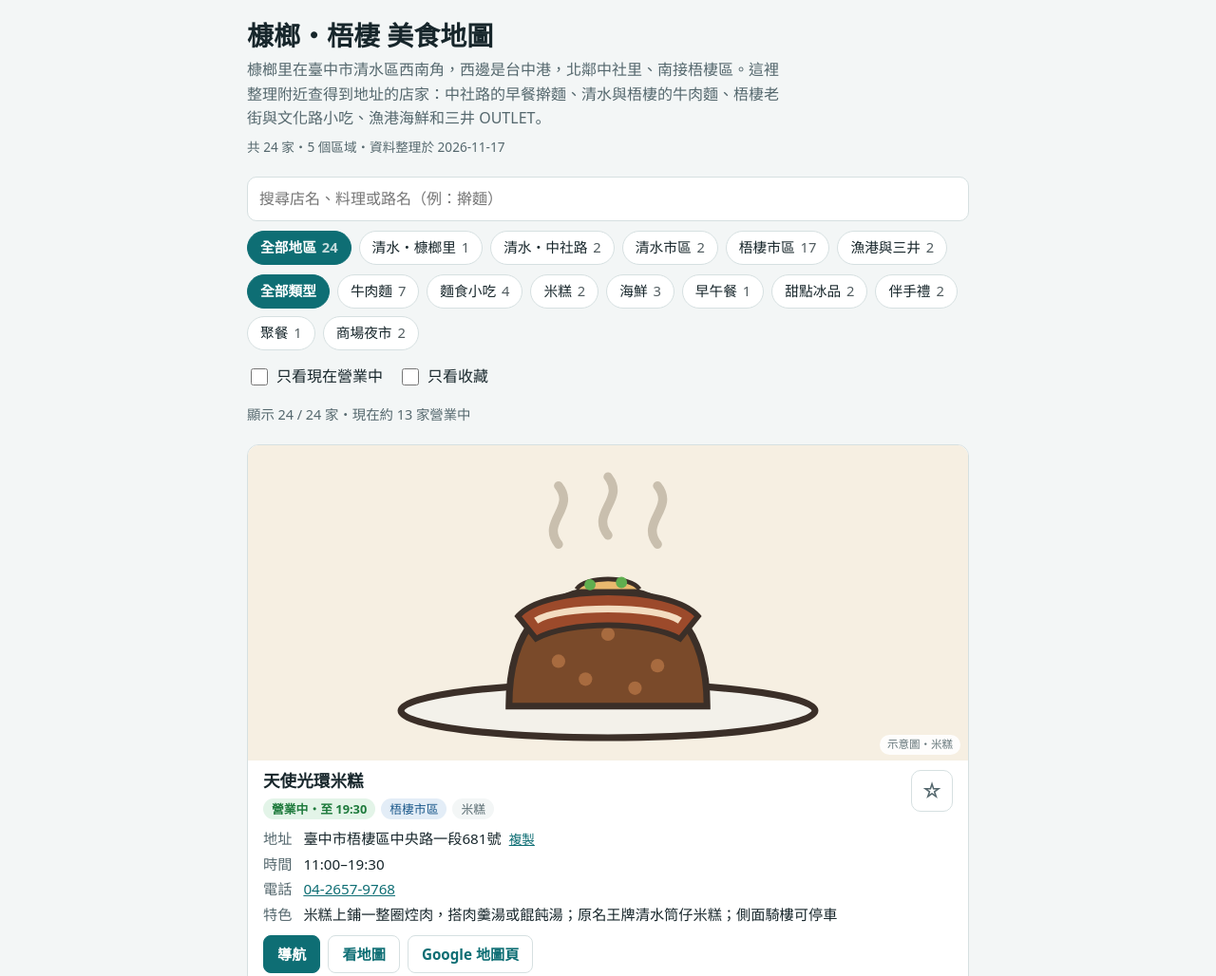
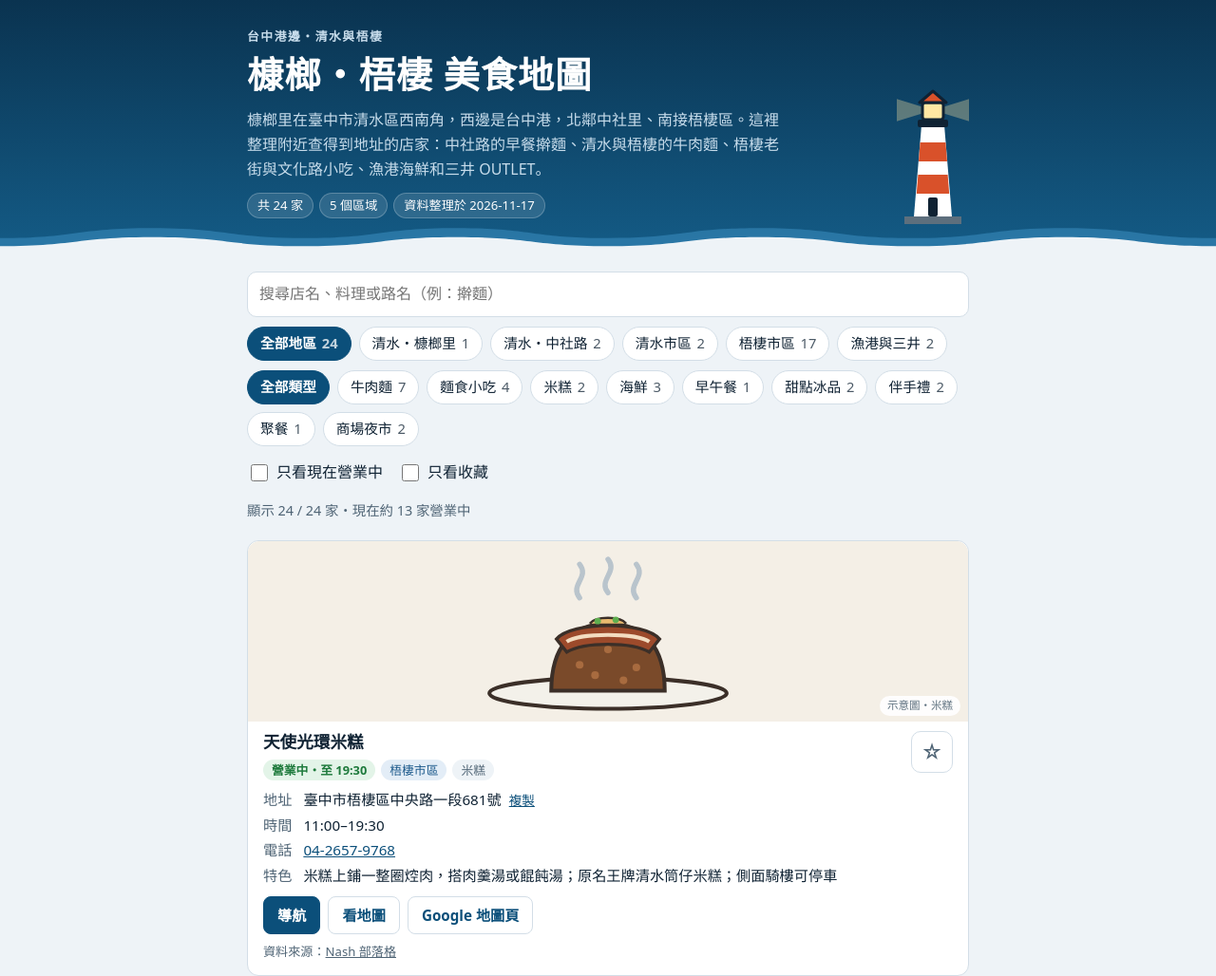
Before and after one commit to c0923875542-create/csl54, a plain HTML site: page food-map/index.html in a window 1280 px wide. Shown: the top 1028 px of the page at 95% size. Drawn offline with Linux system fonts and the light colour scheme.

Commit message:
美食地圖改為海港風格：新 App 圖示與頁面視覺
- App 圖示：深海漸層、白色地圖標記內浮標橘的碗、底部海浪
- 頁首改為深海色橫幅，加上燈塔與海浪；統計資訊改成膠囊
- 配色改為海霧底色、港口深藍主色、浮標橘收藏；深色模式為夜港
- 插圖高度限制並完整顯示；manifest 與 theme-color 更新；sw.js 升為 v5

Co-Authored-By: Claude Opus 5.5 <noreply@anthropic.com>
Claude-Session: https://claude.ai/code/session_0117ZAxV64kuQYTa6JSJtV5R

```diff
--- a/food-map/illustrations.js
+++ b/food-map/illustrations.js
@@ -3,7 +3,7 @@
 // 食物本身的顏色固定，在兩種主題下都清楚。viewBox 統一為 320×140。
 window.FOOD_ILLUSTRATIONS = (function () {
   const wrap = (body) =>
-    '<svg viewBox="0 0 320 140" xmlns="http://www.w3.org/2000/svg" aria-hidden="true" focusable="false" preserveAspectRatio="xMidYMid slice">' +
+    '<svg viewBox="0 0 320 140" xmlns="http://www.w3.org/2000/svg" aria-hidden="true" focusable="false" preserveAspectRatio="xMidYMid meet">' +
     '<rect width="320" height="140" fill="var(--ill-bg)"/>' + body + "</svg>";
   const steam = (x) =>
     '<g fill="none" stroke="var(--ill-steam)" stroke-width="4" stroke-linecap="round">' +
--- a/food-map/index.html
+++ b/food-map/index.html
@@ -6,26 +6,30 @@
 <title>槺榔梧棲美食地圖</title>
 <meta name="description" content="臺中清水槺榔里、中社路與梧棲一帶的美食清單：營業中判斷、收藏與路線規劃、Google 地圖導航，可離線瀏覽。">
 <meta name="color-scheme" content="light dark">
-<meta name="theme-color" content="#0e6e74" media="(prefers-color-scheme: light)">
-<meta name="theme-color" content="#10181a" media="(prefers-color-scheme: dark)">
+<meta name="theme-color" content="#0a3350" media="(prefers-color-scheme: light)">
+<meta name="theme-color" content="#04101a" media="(prefers-color-scheme: dark)">
 <link rel="manifest" href="manifest.webmanifest">
 <link rel="icon" type="image/png" sizes="192x192" href="icons/icon-192.png">
 <link rel="apple-touch-icon" href="icons/apple-touch-icon.png">
 <meta name="apple-mobile-web-app-capable" content="yes">
 <meta name="mobile-web-app-capable" content="yes">
 <meta name="apple-mobile-web-app-title" content="槺榔美食">
-<meta name="apple-mobile-web-app-status-bar-style" content="default">
+<meta name="apple-mobile-web-app-status-bar-style" content="black-translucent">
 <style>
-  /* 版面：手機優先單欄。頂部搜尋與篩選，中間店家卡片，底部收藏路線與匯出 */
+  /* 版面：手機優先單欄。海港色調：頂部深海色橫幅（燈塔＋浪），下方海霧底色上的店家卡片；
+     主色是港口深藍，浮標橘只用在收藏與重點 */
   :root {
-    --bg: #f3f6f6;
+    --bg: #eef3f7;          /* 海霧 */
     --surface: #ffffff;
-    --fg: #17262b;
-    --muted: #55686e;
-    --line: #d6e0e1;
-    --accent: #0e6e74;      /* 港口水色 */
+    --fg: #0f2233;
+    --muted: #4f6475;
+    --line: #d3dee7;
+    --accent: #0b4f7a;      /* 港口深藍 */
     --accent-fg: #ffffff;
-    --accent-soft: #e0f0f0;
+    --accent-soft: #e2eef6;
+    --buoy: #d9512a;        /* 浮標橘 */
+    --sea-deep: #0a3350; --sea: #145c87; --sea-light: #3b8fc2; --foam: #ffffff;
+    --hero-fg: #ffffff; --hero-muted: #c7dceb;
     --area-1: #8a5a12; --area-1-bg: #f7ecd9;   /* 槺榔里 */
     --area-2: #7a3e6e; --area-2-bg: #f4e4f0;   /* 中社路 */
     --area-3: #1d5a8c; --area-3-bg: #e3edf7;   /* 梧棲市區 */
@@ -35,33 +39,37 @@
     --closed: #8b2f24; --closed-bg: #fbe8e5;
     --unknown: #5c6670; --unknown-bg: #eceff2;
     --warn: #8a4b00; --warn-bg: #fff3e0;
-    --star: #c98a00;
-    --ill-bg: #f6efe2; --ill-ink: #3b2f28; --ill-steam: #c9bfae;
+    --star: var(--buoy);
+    --ill-bg: #f4efe6; --ill-ink: #3b2f28; --ill-steam: #b9c4cc;
     --font-body: system-ui, -apple-system, "PingFang TC", "Microsoft JhengHei", "Noto Sans TC", sans-serif;
     --font-mono: ui-monospace, "SFMono-Regular", Menlo, Consolas, monospace;
   }
   @media (prefers-color-scheme: dark) {
     :root:not([data-theme="light"]) {
-      --bg: #10181a; --surface: #172225; --fg: #e3ecee; --muted: #9db0b5; --line: #2b3a3e;
-      --accent: #5cc3c9; --accent-fg: #0b1517; --accent-soft: #1b3436;
+      --bg: #08141d; --surface: #0f202c; --fg: #e4eef5; --muted: #93a8b8; --line: #1f3444;
+      --accent: #6cb8e6; --accent-fg: #04121c; --accent-soft: #12324a;
+      --buoy: #ff8a5c; --sea-deep: #04101a; --sea: #0b2e47; --sea-light: #1d5a82; --foam: #cfe3f1;
+      --hero-fg: #eaf4fb; --hero-muted: #9fbbd0;
       --area-1: #f0c27b; --area-1-bg: #3a2c16; --area-2: #e6a6d9; --area-2-bg: #3a2236;
       --area-3: #8fc0ee; --area-3-bg: #1a2c3e; --area-4: #8fd8b0; --area-4-bg: #173527;
       --area-5: #c0b3f0; --area-5-bg: #2a2440;
       --open: #8fd6a6; --open-bg: #173322; --closed: #f2a39a; --closed-bg: #3a1a17;
-      --unknown: #a9b4bf; --unknown-bg: #232c33; --warn: #f3b46b; --warn-bg: #352512; --star: #f2c14e;
-      --ill-bg: #2a2723; --ill-ink: #cfc4b5; --ill-steam: #7d7468;
+      --unknown: #a9b4bf; --unknown-bg: #232c33; --warn: #f3b46b; --warn-bg: #352512;
+      --ill-bg: #1c2a33; --ill-ink: #cfc4b5; --ill-steam: #6f8291;
       color-scheme: dark;
     }
   }
   :root[data-theme="dark"] {
-    --bg: #10181a; --surface: #172225; --fg: #e3ecee; --muted: #9db0b5; --line: #2b3a3e;
-    --accent: #5cc3c9; --accent-fg: #0b1517; --accent-soft: #1b3436;
+    --bg: #08141d; --surface: #0f202c; --fg: #e4eef5; --muted: #93a8b8; --line: #1f3444;
+    --accent: #6cb8e6; --accent-fg: #04121c; --accent-soft: #12324a;
+    --buoy: #ff8a5c; --sea-deep: #04101a; --sea: #0b2e47; --sea-light: #1d5a82; --foam: #cfe3f1;
+    --hero-fg: #eaf4fb; --hero-muted: #9fbbd0;
     --area-1: #f0c27b; --area-1-bg: #3a2c16; --area-2: #e6a6d9; --area-2-bg: #3a2236;
     --area-3: #8fc0ee; --area-3-bg: #1a2c3e; --area-4: #8fd8b0; --area-4-bg: #173527;
     --area-5: #c0b3f0; --area-5-bg: #2a2440;
     --open: #8fd6a6; --open-bg: #173322; --closed: #f2a39a; --closed-bg: #3a1a17;
-    --unknown: #a9b4bf; --unknown-bg: #232c33; --warn: #f3b46b; --warn-bg: #352512; --star: #f2c14e;
-    --ill-bg: #2a2723; --ill-ink: #cfc4b5; --ill-steam: #7d7468;
+    --unknown: #a9b4bf; --unknown-bg: #232c33; --warn: #f3b46b; --warn-bg: #352512;
+    --ill-bg: #1c2a33; --ill-ink: #cfc4b5; --ill-steam: #6f8291;
     color-scheme: dark;
   }
   * { box-sizing: border-box; }
@@ -69,18 +77,44 @@
   body {
     margin: 0; background: var(--bg); color: var(--fg);
     font-family: var(--font-body); font-size: 16px; line-height: 1.6;
+    padding-bottom: max(40px, env(safe-area-inset-bottom, 0px));
+  }
+  .gutter {
     padding-left: max(16px, env(safe-area-inset-left, 0px));
     padding-right: max(16px, env(safe-area-inset-right, 0px));
-    padding-block: max(20px, env(safe-area-inset-top, 0px)) max(40px, env(safe-area-inset-bottom, 0px));
+  }
+
+  /* 頂部海港橫幅 */
+  .hero { background: linear-gradient(180deg, var(--sea-deep) 0%, var(--sea) 100%); color: var(--hero-fg); position: relative; }
+  .hero-inner {
+    max-width: 760px; margin: 0 auto;
+    padding-top: max(28px, calc(env(safe-area-inset-top, 0px) + 16px)); padding-bottom: 40px;
+    display: grid; grid-template-columns: minmax(0, 1fr) auto; gap: 8px 16px; align-items: end;
+  }
+  .hero-text { min-width: 0; display: grid; gap: 6px; }
+  .eyebrow { font-size: 0.8rem; letter-spacing: 0.12em; color: var(--hero-muted); font-weight: 700; }
+  .hero h1 { font-size: clamp(1.7rem, 7vw, 2.4rem); font-weight: 900; letter-spacing: 0.02em; }
+  .hero .lede { color: var(--hero-muted); }
+  .hero-stats { display: flex; flex-wrap: wrap; gap: 6px; margin-top: 6px; }
+  .hero-stats span {
+    font-size: 0.82rem; padding: 2px 10px; border-radius: 999px; font-variant-numeric: tabular-nums;
+    background: rgba(255, 255, 255, 0.12); border: 1px solid rgba(255, 255, 255, 0.22); color: var(--hero-fg);
+  }
+  .lighthouse { width: 76px; height: auto; align-self: end; margin-bottom: -6px; }
+  .waves { display: block; width: 100%; height: 36px; position: absolute; left: 0; bottom: -2px; }
+  @media (max-width: 380px) { .lighthouse { width: 56px; } }
+  @media (prefers-reduced-motion: no-preference) {
+    .beam { transform-origin: 38px 30px; animation: sweep 6s ease-in-out infinite; }
+    @keyframes sweep { 0%, 100% { opacity: 0.25; } 50% { opacity: 0.6; } }
   }
   [hidden] { display: none !important; }
-  .wrap { max-width: 760px; margin: 0 auto; display: grid; gap: 20px; }
+  .wrap { max-width: 760px; margin: 0 auto; display: grid; gap: 20px; padding-top: 16px; }
+  .wrap, .hero-inner { box-sizing: content-box; }
   h1 { font-size: 1.75rem; line-height: 1.25; margin: 0; text-wrap: balance; }
-  h2 { font-size: 1.2rem; margin: 0; text-wrap: balance; }
+  h2 { font-size: 1.2rem; margin: 0; text-wrap: balance; color: var(--accent); }
   p { margin: 0; }
   a { color: var(--accent); }
   .lede { color: var(--muted); max-width: 62ch; margin-top: 6px; }
-  .meta-line { color: var(--muted); font-size: 0.85rem; margin-top: 6px; font-variant-numeric: tabular-nums; }
   .notice { background: var(--warn-bg); color: var(--warn); border-radius: 10px; padding: 10px 14px; font-size: 0.9rem; }
   .offline { background: var(--accent-soft); color: var(--fg); border-radius: 10px; padding: 10px 14px; font-size: 0.92rem; }
   .install { display: flex; flex-wrap: wrap; gap: 8px 12px; align-items: center; }
@@ -128,7 +162,7 @@
     padding: 14px 16px; display: grid; gap: 8px; min-width: 0;
   }
   .figure { margin: -14px -16px 2px; position: relative; border-radius: 12px 12px 0 0; overflow: hidden; background: var(--ill-bg); }
-  .figure svg, .figure img { display: block; width: 100%; height: auto; aspect-ratio: 320 / 140; max-width: 100%; object-fit: cover; }
+  .figure svg, .figure img { display: block; width: 100%; max-width: 100%; height: clamp(140px, 36vw, 190px); object-fit: cover; }
   .figure figcaption {
     position: absolute; right: 8px; bottom: 6px; font-size: 0.72rem; padding: 1px 8px; border-radius: 999px;
     background: var(--surface); color: var(--muted); opacity: 0.92;
@@ -192,12 +226,32 @@
 </style>
 </head>
 <body>
-<div class="wrap">
-  <header>
-    <h1>槺榔・梧棲 美食地圖</h1>
-    <p class="lede">槺榔里在臺中市清水區西南角，西邊是台中港，北鄰中社里、南接梧棲區。這裡整理附近查得到地址的店家：中社路的早餐擀麵、清水與梧棲的牛肉麵、梧棲老街與文化路小吃、漁港海鮮和三井 OUTLET。</p>
-    <p class="meta-line" id="meta-line"></p>
-  </header>
+<header class="hero">
+  <div class="hero-inner gutter">
+    <div class="hero-text">
+      <p class="eyebrow">台中港邊・清水與梧棲</p>
+      <h1>槺榔・梧棲 美食地圖</h1>
+      <p class="lede">槺榔里在臺中市清水區西南角，西邊是台中港，北鄰中社里、南接梧棲區。這裡整理附近查得到地址的店家：中社路的早餐擀麵、清水與梧棲的牛肉麵、梧棲老街與文化路小吃、漁港海鮮和三井 OUTLET。</p>
+      <div class="hero-stats" id="meta-line"></div>
+    </div>
+    <svg class="lighthouse" viewBox="0 0 76 150" aria-hidden="true" focusable="false">
+      <path class="beam" d="M38 30L-40 6v48z M38 30l78-24v48z" fill="#ffe7a3" opacity="0.35"/>
+      <path d="M26 46h24l8 96H18z" fill="#ffffff"/>
+      <path d="M24.6 64h26.8l1.6 20H23z M22.4 98h31.2l1.6 20H20.8z" fill="#d9512a"/>
+      <rect x="22" y="40" width="32" height="8" rx="2" fill="#0f2233"/>
+      <rect x="27" y="22" width="22" height="18" rx="3" fill="#ffe7a3" stroke="#0f2233" stroke-width="3"/>
+      <path d="M24 22l14-12 14 12z" fill="#d9512a" stroke="#0f2233" stroke-width="3" stroke-linejoin="round"/>
+      <rect x="33" y="122" width="10" height="20" rx="2" fill="#0f2233"/>
+      <path d="M8 142h60v8H8z" fill="#5d6f7d"/>
+    </svg>
+  </div>
+  <svg class="waves" viewBox="0 0 400 34" preserveAspectRatio="none" aria-hidden="true" focusable="false">
+    <path d="M0 14c25 0 25-10 50-10s25 10 50 10 25-10 50-10 25 10 50 10 25-10 50-10 25 10 50 10 25-10 50-10 25 10 50 10v20H0z" fill="var(--sea-light)" opacity="0.55"/>
+    <path d="M0 22c25 0 25-9 50-9s25 9 50 9 25-9 50-9 25 9 50 9 25-9 50-9 25 9 50 9 25-9 50-9 25 9 50 9v12H0z" fill="var(--bg)"/>
+  </svg>
+</header>
+
+<div class="wrap gutter">
 
   <div class="install" id="install" hidden>
     <button type="button" class="btn-solid" id="install-btn">安裝到主畫面</button>
@@ -536,7 +590,8 @@
   });
 
   // ---------- 頁首資訊 ----------
-  $("meta-line").textContent = "共 " + DATA.places.length + " 家・" + DATA.areas.length + " 個區域・資料整理於 " + DATA.updated;
+  ["共 " + DATA.places.length + " 家", DATA.areas.length + " 個區域", "資料整理於 " + DATA.updated]
+    .forEach(t => $("meta-line").append(mk("span", "", t)));
 
   // 每分鐘更新營業狀態
   setInterval(() => { if (!document.hidden) origRender(); }, 60000);
--- a/food-map/sw.js
+++ b/food-map/sw.js
@@ -1,6 +1,6 @@
 // 槺榔梧棲美食地圖：離線快取
 // 更新網頁內容時，請把 CACHE 的版本號加 1，讓使用者拿到新版。
-const CACHE = "food-map-v4";
+const CACHE = "food-map-v5";
 const ASSETS = [
   "./",
   "./index.html",
```
Also changed, not shown: food-map/icons/apple-touch-icon.png, food-map/icons/icon-192.png, food-map/icons/icon-512.png, food-map/icons/icon-maskable-512.png, food-map/manifest.webmanifest.
